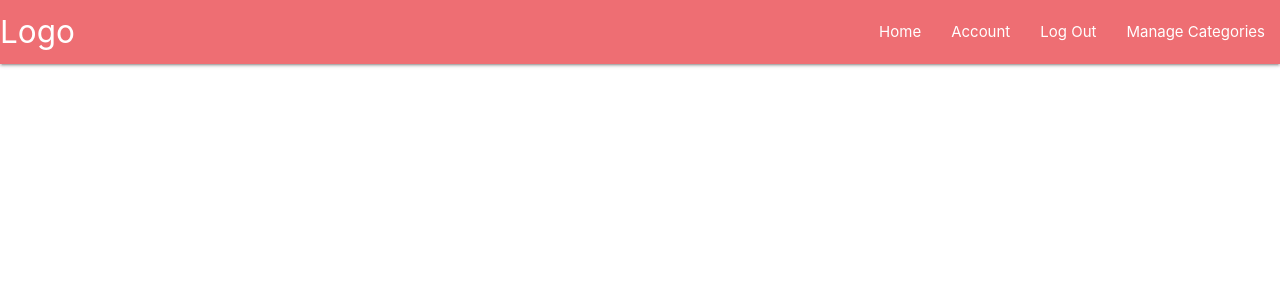
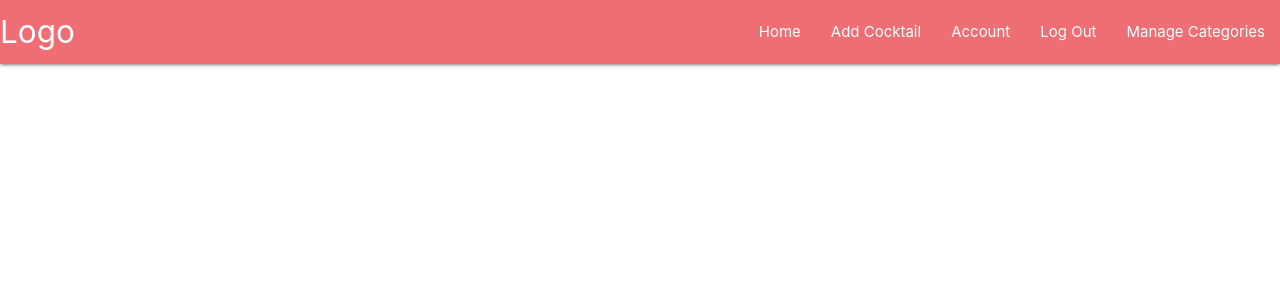
Before and after one commit to ScottE13/Cocktail-Corner, a Flask app: page / in a window 1280 px wide. Shown: the top 300 px of the page. Run offline with Flask 3, Linux system fonts and the light colour scheme; the visitor is signed in with stand-in values (Sample User, id 1).

Commit message:
Update navbar with add cocktails link

```diff
--- a/cocktailcorner/templates/base.html
+++ b/cocktailcorner/templates/base.html
@@ -22,6 +22,7 @@
                 <ul class="right hide-on-med-and-down">
                     <li><a href="{{ url_for('home') }}">Home</a></li>
                     {% if session.current_user %}
+                    <li><a href="{{ url_for('add_cocktail') }}">Add Cocktail</a></li>
                     <li><a href="{{ url_for('account', username=session['current_user']) }}">Account</a></li>
                     <li><a href="{{ url_for('logout') }}">Log Out</a></li>
                         {% if session.current_user == "_owner" %}
```
